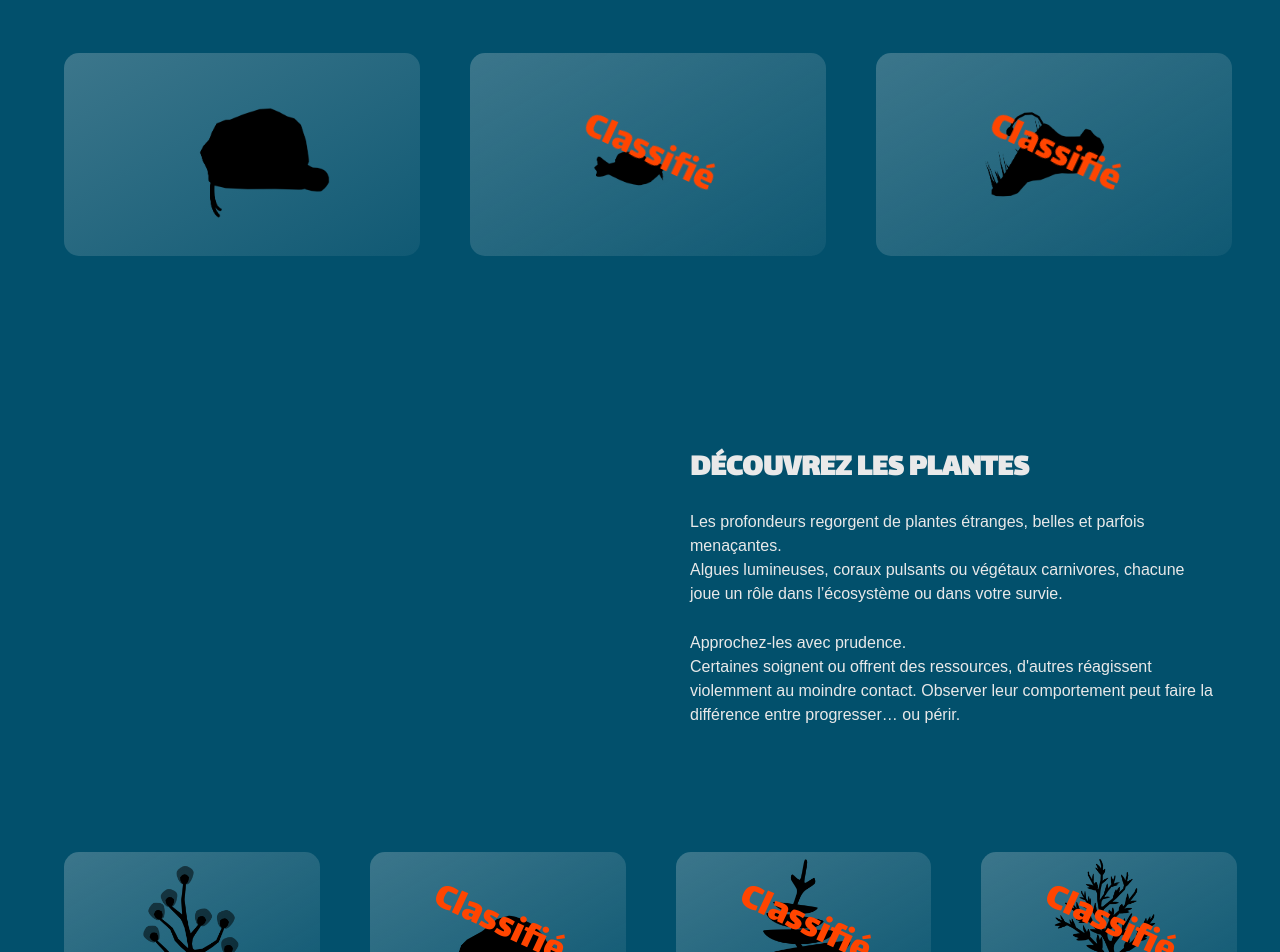
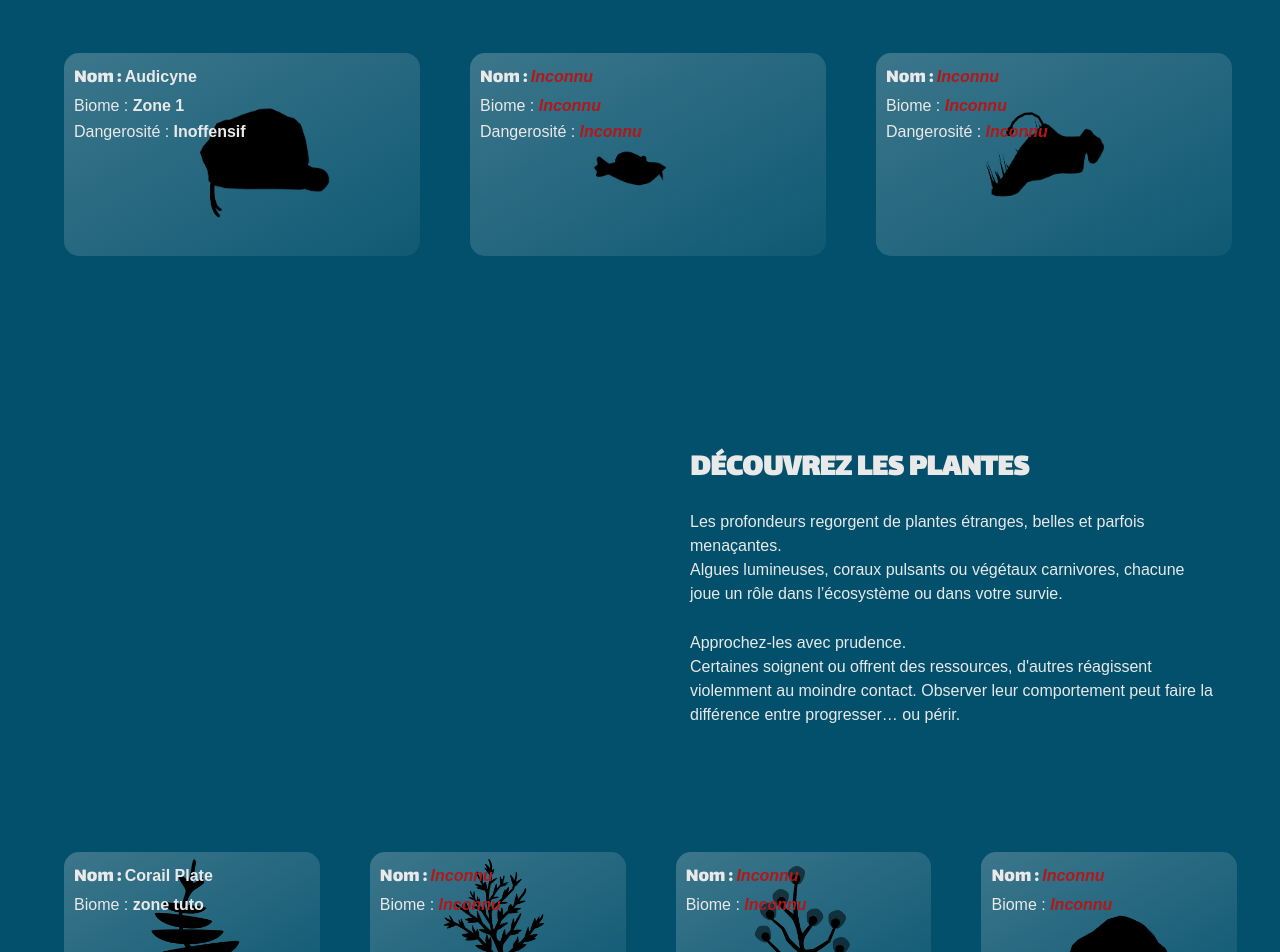
Before and after one commit to Aurelie-Runser/Abym, a Vue app: page /encyclopedie in a window 1280 px wide. Shown: the part 940-1892 px from the top of the page. Built offline with nearby package versions, Linux system fonts and the light colour scheme; a web font is replaced by a local one.

Commit message:
ajout encyclopedie contenu

```diff
--- a/src/components/SliderComp.vue
+++ b/src/components/SliderComp.vue
@@ -1,29 +1,43 @@
 <script setup>
 defineProps({
   isFish: Boolean,
-  cardFirst: String,
-  cardSecond: String,
-  cardThird: String,
-  cardFourth: String,
+  donnees: Array
 });
 </script>
 
 <template>
-  <div class="slider container" :class="[{ 'slider-fourth': cardFourth, 'is-fish': isFish }]">
+  <div class="slider container" :class="[{ 'slider-fourth': donnees[3], 'is-fish': isFish }]">
     <div class="card card-first">
-      <img :src="cardFirst" alt=""/>
+      <div class="card-content">
+        <span class="name">Nom : <strong>{{ donnees[0].name }}</strong></span>
+        <span class="biome">Biome : <strong>{{ donnees[0].biome }}</strong></span>
+        <span v-if="donnees[0].degats" class="danger">Dangerosité : <strong>{{ donnees[0].degats }}</strong></span>
+      </div>
+      <img :src="donnees[0].image" alt=""/>
     </div>
-    <div class="card card-second">
-      <span class="card-overlay">Classifié</span>
-      <img :src="cardSecond" alt=""/>
+    <div class="card card-second card-unknown">
+      <div class="card-content">
+        <span class="name">Nom : <strong>Inconnu</strong></span>
+        <span class="biome">Biome : <strong>Inconnu</strong></span>
+        <span v-if="donnees[0].degats" class="danger">Dangerosité : <strong>Inconnu</strong></span>
+      </div>
+      <img :src="donnees[1].image" alt=""/>
     </div>
-    <div class="card card-third">
-      <span class="card-overlay">Classifié</span>
-      <img :src="cardThird" alt=""/>
+    <div class="card card-third card-unknown">
+      <div class="card-content">
+        <span class="name">Nom : <strong>Inconnu</strong></span>
+        <span class="biome">Biome : <strong>Inconnu</strong></span>
+        <span v-if="donnees[0].degats" class="danger">Dangerosité : <strong>Inconnu</strong></span>
+      </div>
+      <img :src="donnees[2].image" alt=""/>
     </div>
-    <div v-if="cardFourth" class="card card-fourth">
-      <span class="card-overlay">Classifié</span>
-      <img :src="cardFourth" alt=""/>
+    <div v-if="donnees[3]" class="card card-fourth card-unknown">
+      <div class="card-content">
+        <span class="name">Nom : <strong>Inconnu</strong></span>
+        <span class="biome">Biome : <strong>Inconnu</strong></span>
+        <span v-if="donnees[0].degats" class="danger">Dangerosité : <strong>Inconnu</strong></span>
+      </div>
+      <img :src="donnees[3].image" alt=""/>
     </div>
   </div>
 </template>
@@ -84,9 +98,34 @@ defineProps({
   aspect-ratio: 16/9;
   background: linear-gradient(-30deg, #e9e9e910, #e9e9e940);
   border-radius: 15px;
+  cursor: pointer;
 
-  &:has(.card-overlay){
+
+  .card-content{
+    position: absolute;
+    z-index: 1;
+    top: 0;
+    left: 0;
+    width: 100%;
+    height: 100%;
+    display: flex;
+    flex-direction: column;
+    gap: 10px;
+    padding: 15px 10px;
+
+    .name{
+      font-family: var(--ff-title);
+      font-size: var(--fs-lg);
+    }
+  }
+
+  &.card-unknown{
     cursor: not-allowed;
+
+    strong{
+      color: #b31717;
+      font-style: italic;
+    }
   }
 }
 
@@ -106,19 +145,6 @@ defineProps({
   grid-area: fourth;
 }
 
-.card-overlay {
-  position: absolute;
-  z-index: 1;
-  top: 50%;
-  left: 50%;
-  translate: -50% -50%;
-  rotate: 25deg;
-  width: fit-content;
-  font-family: var(--ff-title);
-  font-size: var(--fs-xxl);
-  color: var(--c-red);
-}
-
 @keyframes floating{
   from{
     translate: 0 -5px;
--- a/src/views/EncyclopedieView.vue
+++ b/src/views/EncyclopedieView.vue
@@ -1,6 +1,48 @@
 <script setup>
 import HeroComp from "@/components/HeroComp.vue";
 import SliderComp from "@/components/SliderComp.vue";
+
+const fishs = [
+  {
+    name : 'Audicyne',
+    famille : 'Bonite',
+    mesures : 'mesure de 70 à 80 cm pour un poids de 5 ou 6 kg',
+    aspect : 'La bouche porte deux barbillons et peut s’allonger en un tube qui lui permet de communiquer avec les autres ',
+    attitude : 'passagère ',
+    biome : 'Zone 1 ',
+    categorie : 'herbivore',
+    sante : '500',
+    degats : 'Inoffensif',
+    description : 'Petit poisson de proie',
+    image:"/fish/poisson_1.png",
+  },
+  {
+    image:"/fish/poisson_2.png",
+  },
+  {
+    image:"/fish/poisson_3.png",
+  },
+]
+
+const plantes = [
+  {
+    name: 'Corail Plate',
+    attitude : 'Récoltable, coraux solides comme de la pierre',
+    aspect : "Petite tige où passe des coraux durs en forme d'assiettes",
+    biome : 'zone tuto',
+    mesures : '60 m de haut',
+    image:"/plantes/corail.png"
+  },
+  {
+    image:"/plantes/plante.png"
+  },
+  {
+    image:"/plantes/corail_light.png"
+  },
+  {
+    image:"/plantes/corail_2.png"
+  },
+]
 </script>
 
 <template>
@@ -30,9 +72,7 @@ import SliderComp from "@/components/SliderComp.vue";
 
       <SliderComp
         isFish=true
-        cardFirst="/fish/poisson_1.png"
-        cardSecond="/fish/poisson_2.png"
-        cardThird="/fish/poisson_3.png"
+        :donnees="fishs"
       />
     </section>
 
@@ -55,10 +95,7 @@ import SliderComp from "@/components/SliderComp.vue";
       </div>
 
       <SliderComp
-        cardFirst="/plantes/corail_light.png"
-        cardSecond="/plantes/corail_2.png"
-        cardThird="/plantes/corail.png"
-        cardFourth="/plantes/plante.png"
+        :donnees="plantes"
       />
     </section>
   </main>
```
